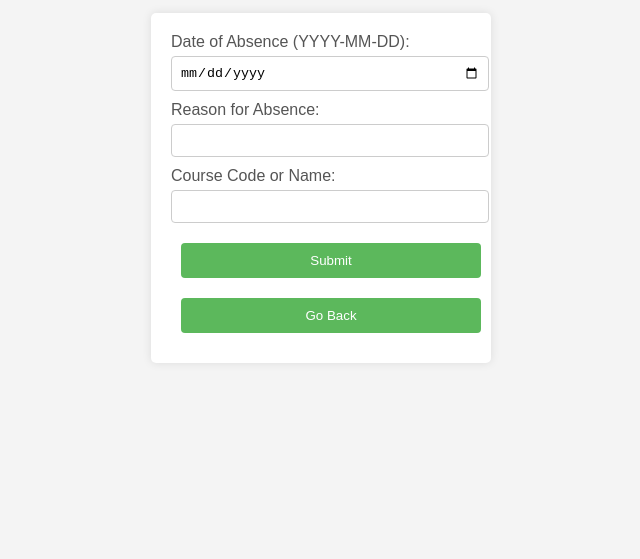
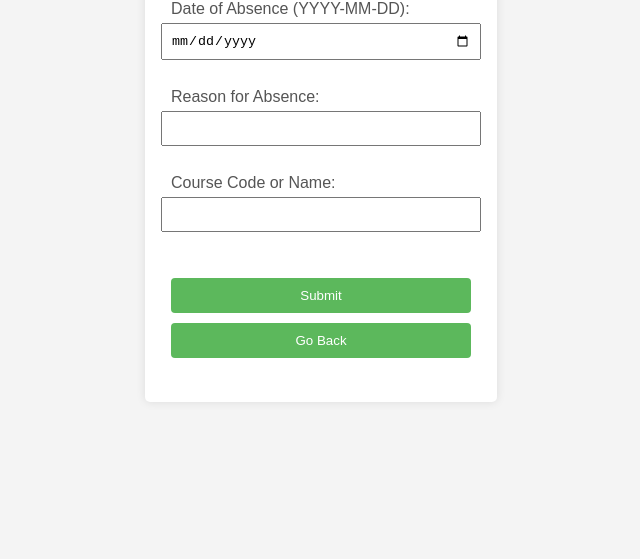
Before and after one commit to Benny-Gil/OSA-System, a plain HTML site: page templates/osaform.html in a window 1280 px wide. Shown: the part 241-800 px from the top of the page, without its empty margins (319-959 px from the left). Drawn offline with Linux system fonts and the light colour scheme; files that its build step writes are made by us from their sources.

Commit message:
Changed OSA form styling

```diff
--- a/static/osaform.css
+++ b/static/osaform.css
@@ -16,38 +16,41 @@ h1 {
 }
 
 form {
+    display: flex;
+    flex-direction: column;
+    align-items: center;
+    padding: 2%;
     background: #fff;
-    padding: 20px;
     border-radius: 5px;
     box-shadow: 0 0 10px rgba(0, 0, 0, 0.1);
     width: 300px;
 }
 
 label {
-    display: block;
+    align-self: flex-start; /* Align labels to the left */
     margin-bottom: 5px;
     color: #555;
 }
 
 input[type="text"],
 input[type="email"],
-input[type="date"] {
+input[type="date"],
+.form-buttons {
     width: 100%;
+    margin-bottom: 10px;
+    text-align: left;
     padding: 8px;
-    margin-bottom: 10px;
-    border: 1px solid #ccc;
-    border-radius: 4px;
 }
 
 button {
+    width: 100%;
+    margin-top: 10px;
     background-color: #5cb85c;
     color: white;
     padding: 10px 15px;
     border: none;
     border-radius: 4px;
     cursor: pointer;
-    width: 100%;
-    margin: 10px;
 }
 
 button:hover {
--- a/templates/osaform.html
+++ b/templates/osaform.html
@@ -14,8 +14,10 @@
         <input type="text" id="reason" name="reason" required><br>
         <label for="course">Course Code or Name:</label>
         <input type="text" id="course" name="course" required><br>
-        <button type="button" onclick="submitForm()">Submit</button>
-        <button type="button" onclick="goBack()">Go Back</button>
+        <div class="form-buttons">
+            <button type="button" onclick="submitForm()">Submit</button>
+            <button type="button" onclick="goBack()">Go Back</button>
+        </div>
     </form>
     <div id="results"></div>
     <script>
```
